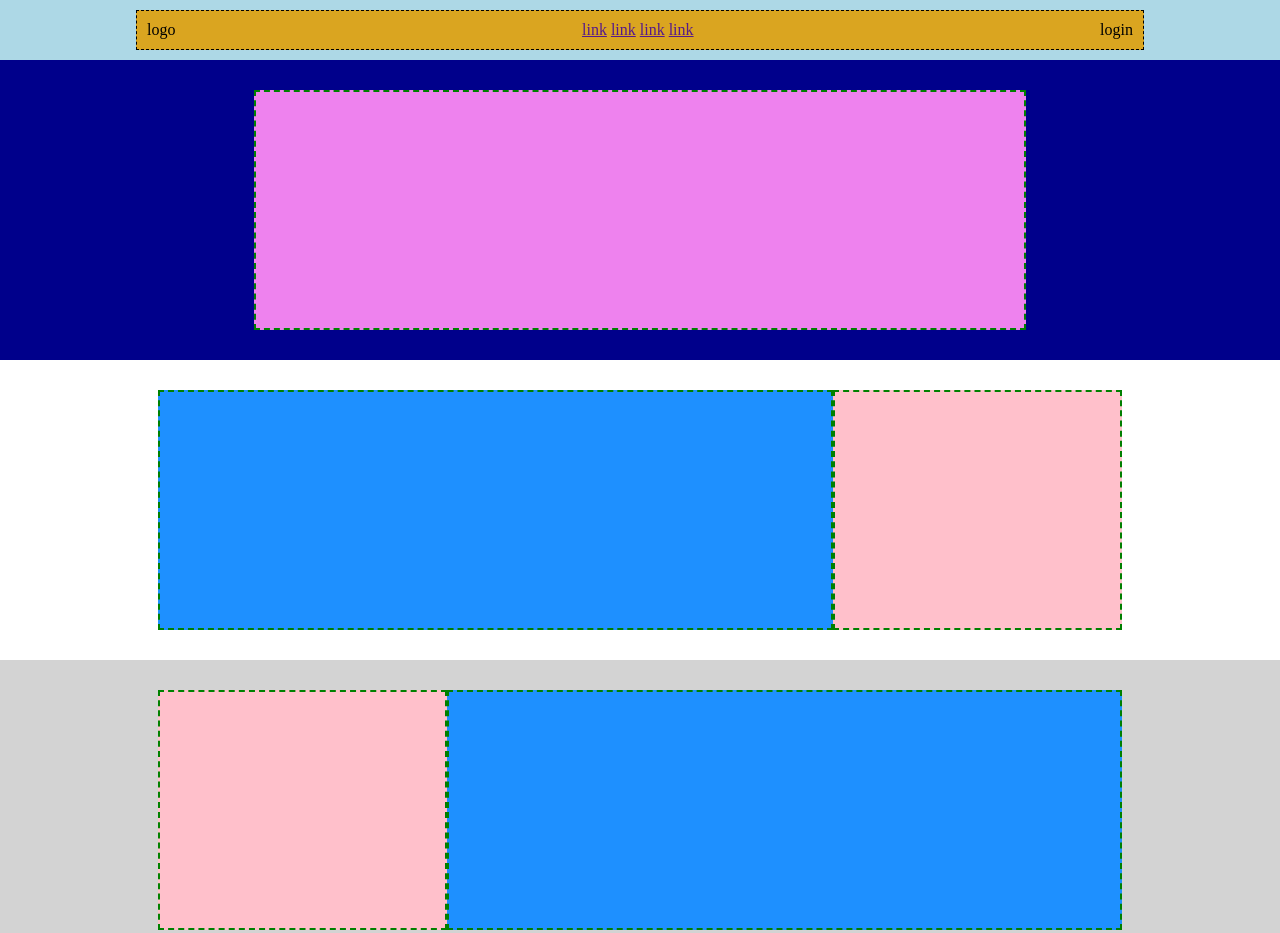
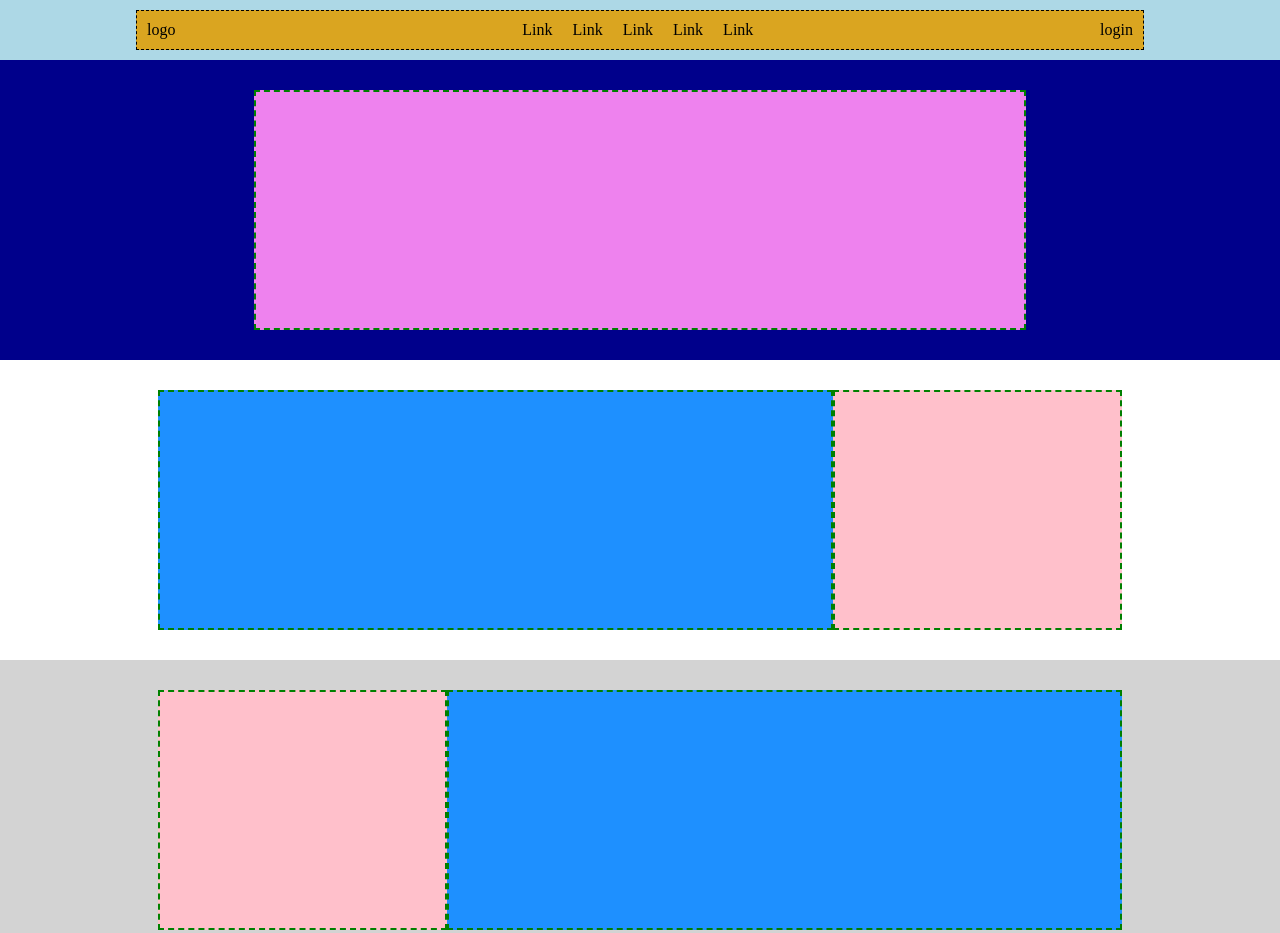
Before and after one commit to lucaconigliaro/htmlcss-struttura-discord, a plain HTML site: page index.html in a window 1280 px wide. Shown: the top 933 px of the page. Drawn offline with Linux system fonts and the light colour scheme.

Commit message:
feat: added list in header

```diff
--- a/css/style.css
+++ b/css/style.css
@@ -5,10 +5,23 @@
     box-sizing: border-box;
 }
 
+img {
+    max-width: 100%;
+}
+
 .container {
     width: 80%;
     max-width: 1100px;
     margin: 0 auto;
+}
+
+li {
+    margin: 0 10px;
+    list-style: none;
+}
+a {
+    color: inherit;
+    text-decoration: none;
 }
 
 
@@ -22,6 +35,10 @@
     padding: 10px;
 }
 
+.header-list {
+    display: flex;
+    text-align: center;
+}
 .row {
     background-color: #daa520;
     border: 1px dashed black;
@@ -55,7 +72,6 @@
 
 .second-section.fourth-section {
     background-color: #ffffff;
-    height: 400px;
 }
 
 .row-1 {
@@ -89,7 +105,6 @@
 
 .fifth-section {
     background-color: #d3d3d3;
-    height: 800px;
 }
 
 .row-2 {
@@ -114,6 +129,7 @@
 /* FOOTER */
 .footer-section {
     background-color: #23272a;
+    padding: 10px 0;
 }
 
 .col-40 {
@@ -137,12 +153,13 @@
     border: 1px dashed black;
     display: flex;
     justify-content: space-between;
-    padding: 10px;
+
 }
 
 .end-footer {
     height: 60px;
     background-color: #23272a;
+    padding: 10px 0;
 }
 
 .ended-logo {
--- a/index.html
+++ b/index.html
@@ -15,7 +15,25 @@
             <div class="container">
                 <div class="row">
                     <div class="col-20">logo</div>
-                    <div class="col-60"> <a href=>link</a> <a href=>link</a> <a href=>link</a> <a href=>link</a> </div>
+                    <div class="col-60">
+                        <ul class="header-list">
+                            <li>
+                                <a href="http://">Link</a>
+                            </li>
+                            <li>
+                                <a href="http://">Link</a>
+                            </li>
+                            <li>
+                                <a href="http://">Link</a>
+                            </li>
+                            <li>
+                                <a href="http://">Link</a>
+                            </li>
+                            <li>
+                                <a href="http://">Link</a>
+                            </li>
+                        </ul>
+                    </div>
                     <div class="col-20">login</div>
                 </div>
             </div>
@@ -96,12 +114,12 @@
             </div>
         </section>
         <!-- /Section Footer -->
-
+        <hr>
         <!-- Section End-Footer -->
         <section class="end-footer">
             <div class="container">
                 <div class="row-3">
-                    <a href="http://" class="ended-logo">logo</a>
+                   <div class="ended-logo">logo</div>
                     <a href="http://" class="ended-login">login</a>
                 </div>
             </div>
```
